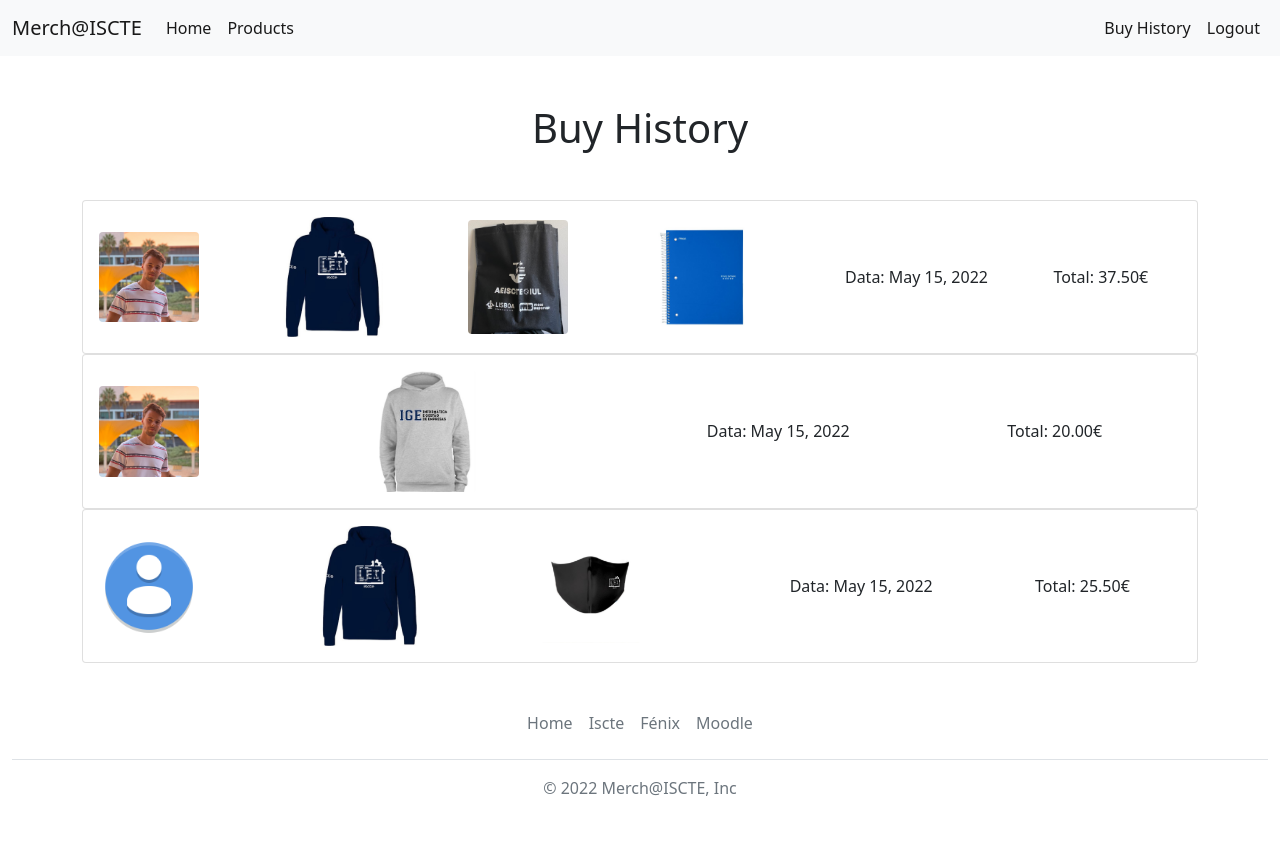
After one commit to mspro1-iscte/DIAM_Projeto, a Django app: page /buy_history in a window 1280 px wide. The commit adds this page. Run offline with Django 4.2, Linux system fonts and the light colour scheme; a user stored in the database is signed in; data comes from the database, SQL or seed files in the repository; both versions use the stored data as it was after the commit.

Commit message:
Buy History

```diff
--- a/Projeto/Merch_ISCTE/loja/models.py
+++ b/Projeto/Merch_ISCTE/loja/models.py
@@ -1,3 +1,4 @@
+import datetime
 from django.contrib.auth.models import User
 from django.db import models
 
@@ -37,3 +38,10 @@ class Rating(models.Model):
     produto = models.ForeignKey(Produto, on_delete=models.CASCADE)
     cliente = models.ForeignKey(Cliente, blank=True, null=True, on_delete=models.SET_NULL)
     rate = models.IntegerField(default=1)
+
+
+class Compras(models.Model):
+    cliente = models.ForeignKey(Cliente, blank=True, null=True, on_delete=models.SET_NULL)
+    produtos = models.ManyToManyField(Produto, blank=True, null=True)
+    total = models.DecimalField(decimal_places=2, max_digits=5)
+    date = models.DateField(default=datetime.datetime.now())
--- /dev/null
+++ b/Projeto/Merch_ISCTE/loja/templates/loja/buy_history.html
@@ -0,0 +1,33 @@
+{% extends "loja/index.html" %}
+{% block title %}
+Buy History
+{% endblock %}
+
+{% block blocobody %}
+<div class="container-md mx-auto my-5"><h1 class="text-center">Buy History</h1></div>
+{% if lista_compras %}
+{% for compra in lista_compras reversed %}
+<div class="container-md mx-auto">
+    <ul class="list-group">
+        <li class="list-group-item p-3" >
+            <div class="row align-items-center">
+                <div class="col text-center"><img src="{{ compra.cliente.foto }}" class="rounded float-start" width="100"
+                                                  alt=""/></div>
+                {% for produto in compra.produtos.all %}
+                <div class="col text-center"><img src="{{ produto.foto }}" class="rounded float-start" width="100"
+                                                  alt=""/></div>
+                {% endfor %}
+                <div class="col text-center">
+                    Data: {{ compra.date}}
+                </div>
+                <div class="col text-center">
+                    Total: {{ compra.total}}€
+                </div>
+            </div>
+        </li>
+    </ul>
+
+</div>
+{% endfor %}
+{% endif %}
+{% endblock %}
--- a/Projeto/Merch_ISCTE/loja/templates/loja/carrinho.html
+++ b/Projeto/Merch_ISCTE/loja/templates/loja/carrinho.html
@@ -100,7 +100,7 @@ Shopping Cart
 
                                 <div class="modal-footer">
                                     <button type="button" class="btn btn-secondary" data-bs-dismiss="modal">Close</button>
-                                    <a href="{% url 'loja:comprar' %}" class="btn btn-primary">Buy</a>
+                                    <a href="{% url 'loja:comprar' total %}" class="btn btn-primary">Buy</a>
                                 </div>
                             </div>
                         </div>
--- a/Projeto/Merch_ISCTE/loja/templates/loja/index.html
+++ b/Projeto/Merch_ISCTE/loja/templates/loja/index.html
@@ -75,6 +75,9 @@
                     <a class="nav-link active" aria-current="page" href="{% url 'loja:perfil' %}">Profile</a>
                 </li>
                 {% endif %}
+                <li class="nav-item">
+                    <a class="nav-link active" aria-current="page" href="{% url 'loja:buy_history' %}">Buy History</a>
+                </li>
                 <li class="nav-item">
                     <a class="nav-link active" aria-current="page" href="{% url 'loja:logoutview' %}">Logout</a>
                 </li>
--- a/Projeto/Merch_ISCTE/loja/urls.py
+++ b/Projeto/Merch_ISCTE/loja/urls.py
@@ -37,7 +37,7 @@ urlpatterns = [
     # ex: loja/carrinho
     path('carrinho', views.carrinho, name='carrinho'),
     # ex: loja/comprar
-    path('comprar', views.comprar, name='comprar'),
+    path('comprar/value/(?P<value>\d+\.\d{2})/$', views.comprar, name='comprar'),
     # ex: loja/adicionar_produto
     path('adicionar_produto/<int:produto_id>', views.adicionar_produto, name='adicionar_produto'),
     # ex: loja/remover_produto
@@ -75,5 +75,8 @@ urlpatterns = [
     # ex: loja/criar_produto
     path('criar_produto/<int:categoria_id>', views.criar_produto, name='criar_produto'),
 
+    # ex: loja/buy_history
+    path('buy_history', views.buy_history, name='buy_history'),
+
 
 ]
--- a/Projeto/Merch_ISCTE/loja/views.py
+++ b/Projeto/Merch_ISCTE/loja/views.py
@@ -8,7 +8,7 @@ from django.core import serializers
 import json
 from django.contrib.auth.decorators import login_required, permission_required, user_passes_test
 
-from .models import Cliente, Produto, Categoria, Rating
+from .models import Cliente, Produto, Categoria, Rating, Compras
 
 
 # --------------------- Base / Login ---------------------
@@ -318,10 +318,27 @@ def adicionar_carrinho(request, produto_id):
             request.session['lista_carrinho'] = lista_carrinho
     return HttpResponseRedirect(request.META.get('HTTP_REFERER'))
 
-def comprar(request):
+
+def comprar(request, value='total'):
+    lista_carrinho = request.session['lista_carrinho']
+    compra = Compras.objects.create(cliente=request.user.cliente, total=float(value))
+    for produto_id in lista_carrinho:
+        produto = get_object_or_404(Produto, pk=int(produto_id))
+        compra.produtos.add(produto)
+    compra.save()
     request.session['lista_carrinho'] = {}
     return HttpResponseRedirect(reverse('loja:index'))
 
+
+def buy_history(request):
+    if request.user.is_superuser:
+        lista_compras = Compras.objects.all()
+    else:
+        lista_compras = []
+        for compra in Compras.objects.all():
+            if compra.cliente == request.user.cliente:
+                lista_compras.append(compra)
+    return render(request, 'loja/buy_history.html', {'lista_compras':lista_compras})
 
 
 def remover_carrinho(request, produto_id):
```
Also changed, not shown: Projeto/Merch_ISCTE/db.sqlite3, Projeto/Merch_ISCTE/loja/migrations/0012_merge_0009_alter_produto_foto_rating_0011_rating.py (added), Projeto/Merch_ISCTE/loja/migrations/0013_compras.py (added), Projeto/Merch_ISCTE/loja/migrations/0014_alter_compras_date.py (added).
